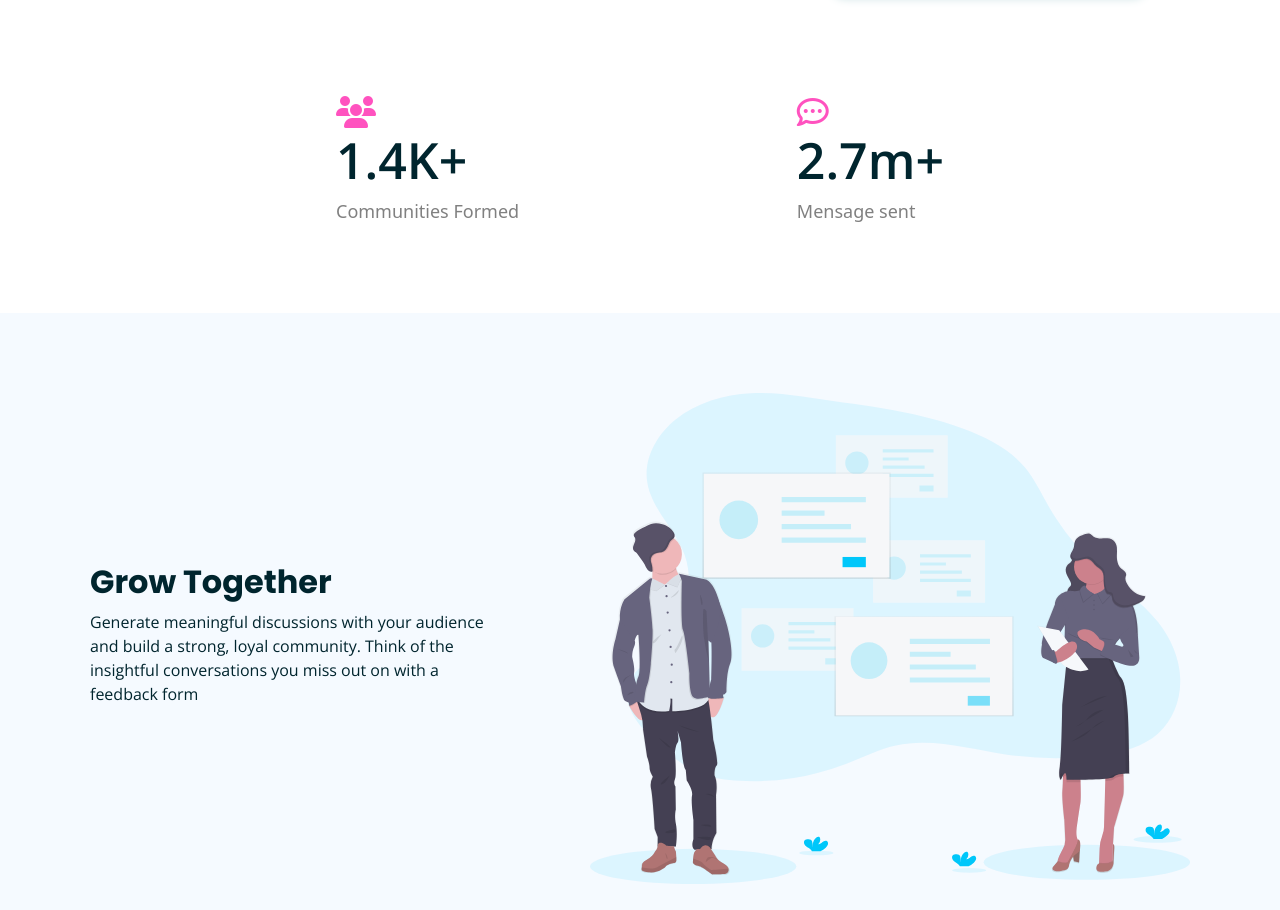
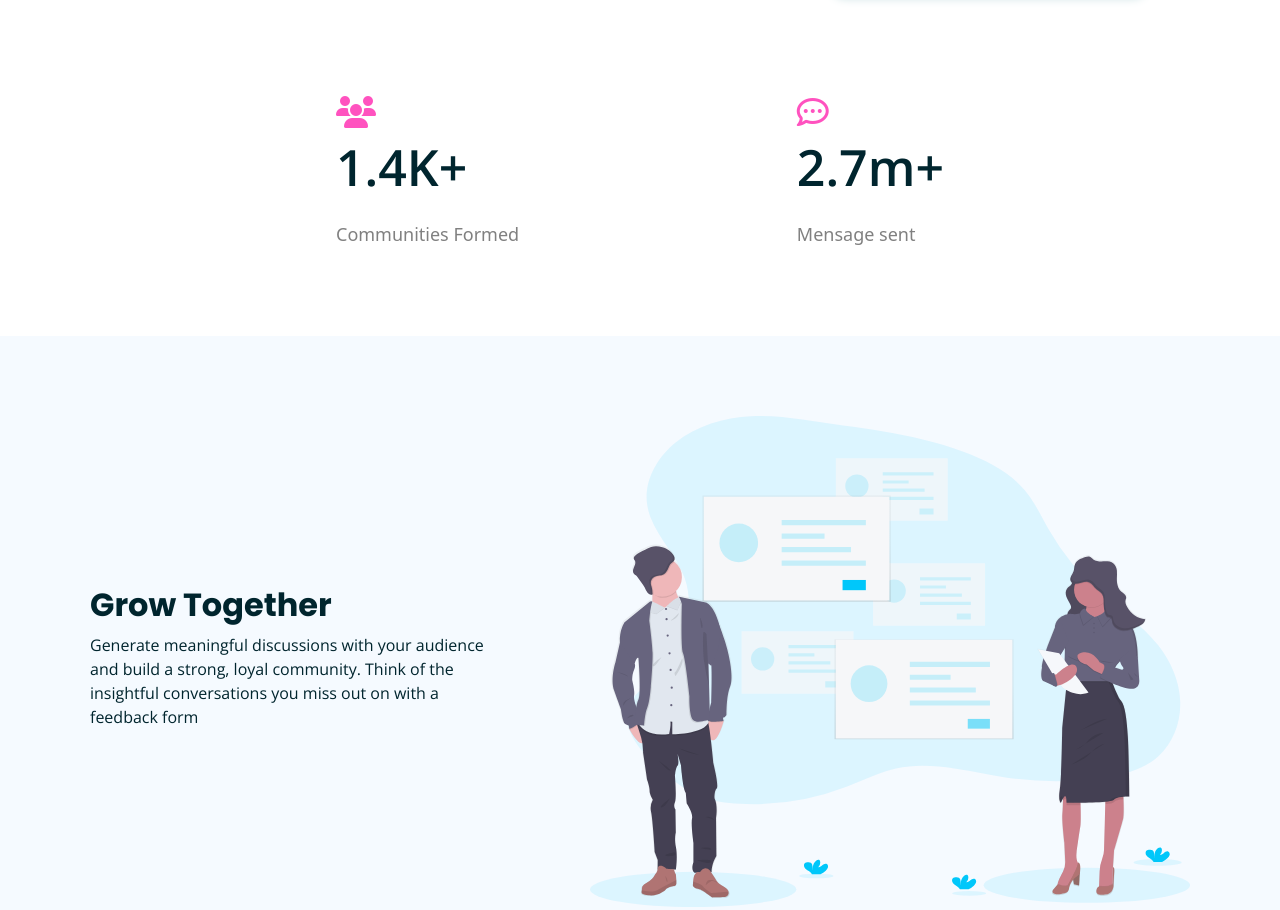
Before and after one commit to DanielMarcosPires/huddle-landing-page-with-curved-sections-master, a plain HTML site: page index.html in a window 1280 px wide. Shown: the part 1260-2170 px from the top of the page. Drawn offline with nearby package versions, Linux system fonts and the light colour scheme.

Commit message:
Dei uma leve modificação
eu mexi nas tags para ter uma boa nota no validator

```diff
--- a/index.html
+++ b/index.html
@@ -44,12 +44,12 @@
       <ul class="users__list d-flex">
         <li class="users__item">
           <i class="users__icon fa-solid fa-users fs-2"></i>
-          <h3 class="users__title">1.4K+</h3>
+          <p class="users__title">1.4K+</p>
           <span class="users__info">Communities Formed</span>
         </li>
         <li class="users__item">
           <i class="users__icon fa-regular fa-comment-dots fs-2"></i>
-          <h3 class="users__title">2.7m+</h3>
+          <p class="users__title">2.7m+</p>
           <span class="users__info">Mensage sent</span>
         </li>
       </ul>
@@ -98,7 +98,7 @@
         Challenge by
       </div>
       <div class="card-body">
-        <h5 class="card-title text-light">Coded by:</h5>
+        <p class="card-title text-light">Coded by:</p>
         <p class="card-text text-light">Daniel Marcos</p>
         <a href="https://www.frontendmentor.io?ref=challenge" class="btn btn-primary ">Frontend Mentor</a>
       </div>
```
